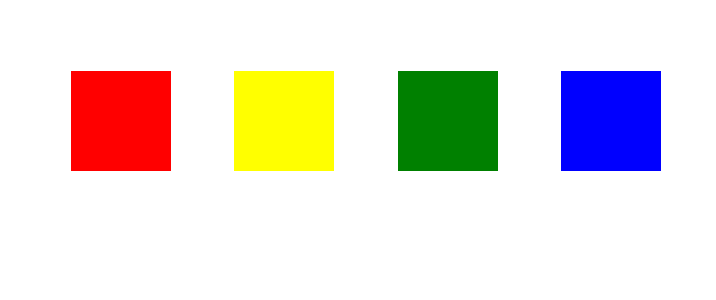
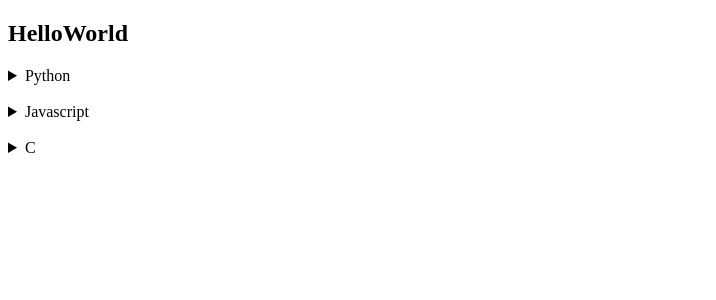
Before and after one commit to laresamdeola/ReactPractise, a React (Create React App) app: page / in a window 1280 px wide. Shown: the top 300 px of the page, without its empty margins (0-716 px from the left). Built offline with nearby package versions, Linux system fonts and the light colour scheme.

Commit message:
Update 4 files - HelloWorld Application

```diff
--- a/src/index.js
+++ b/src/index.js
@@ -1,8 +1,8 @@
 import React from "react";
 import { createRoot } from "react-dom/client";
-import { Awo } from "./reactbyprojects/Chapter 2/Inline CSS/AwoCSS";
+import { HelloWorld } from "./reactbyprojects/Chapter 3/HelloWorld";
 
 const rootElement = document.getElementById("root");
 const root = createRoot(rootElement);
 
-root.render(<Awo />);
+root.render(<HelloWorld />);
--- a/src/reactbyprojects/Chapter 2/Inline CSS/AwoCSS.jsx
+++ b/src/reactbyprojects/Chapter 2/Inline CSS/AwoCSS.jsx
@@ -10,6 +10,16 @@ const Awo = () => {
         return alert(elementStyle);
     }
 
+    // Example of Internal/Object Styling
+    const bluePropertyValue = {
+                                backgroundColor: "blue",
+                                width: "100px",
+                                height: "100px",
+                                display: "inline-block",
+                                marginLeft: "5%",
+                                marginTop: "5%"
+                            }
+
     return (
         <div>
             <div className="red-div" style={{backgroundColor: "red",
@@ -19,6 +29,7 @@ const Awo = () => {
                             marginLeft: "5%",
                             marginTop: "5%"}
                          } onClick={() => showProperty(".red-div")}></div>
+
             <div className="yellow-div" style={{backgroundColor: "yellow",
                             width: "100px",
                             height: "100px",
@@ -26,6 +37,7 @@ const Awo = () => {
                             marginLeft: "5%",
                             marginTop: "5%"}
                          } onClick={() => showProperty(".yellow-div")}></div>
+
             <div className="green-div" style={{backgroundColor: "green",
                             width: "100px",
                             height: "100px",
@@ -33,13 +45,9 @@ const Awo = () => {
                             marginLeft: "5%",
                             marginTop: "5%"}
                          } onClick={() => showProperty(".green-div")}></div>
-            <div className="blue-div" style={{backgroundColor: "blue",
-                            width: "100px",
-                            height: "100px",
-                            display: "inline-block",
-                            marginLeft: "5%",
-                            marginTop: "5%"}
-                         } onClick={() => showProperty(".blue-div")}></div>
+
+            <div className="blue-div" style={bluePropertyValue} onClick={() => showProperty(".blue-div")}></div>
+
         </div>
     );
 }
--- /dev/null
+++ b/src/reactbyprojects/Chapter 3/HelloWorld.jsx
@@ -0,0 +1,78 @@
+// 1. List of Programming Languages
+// 2. Props include: Language Name, Creator, Year Created, Major use
+// Major Identifier, Code of Hello World.
+
+import React from "react";
+
+const HelloWorld = () => {
+    const ProgrammingLanguage = (props) => {
+        return (
+            <section>
+                <details>
+                    <summary>{props.languageName}</summary>
+                    <h4>Creator : {props.languageCreator}</h4>
+                    <time datetime="2000">Year Created : {props.languageYearCreated}</time>
+                    <p>{props.languageIdiosyncracy}</p>
+                    <ol>
+                        <h4>Popular Usecases</h4>
+                        <li>{props.languageIndustry1}</li>
+                        <li>{props.languageIndustry2}</li>
+                        <li>{props.languageIndustry3}</li>
+                    </ol>
+                    <h4>Hello World in {props.languageName}</h4>
+                    <code>{props.languageCode}</code>
+                </details>
+            </section>
+        );
+    }
+
+    return (
+        <>
+            <h2><b>{HelloWorld.name}</b></h2>
+            <ProgrammingLanguage
+                languageName = "Python"
+                languageCreator = "Guido Van Rossum"
+                languageYearCreated = "1991"
+                languageIdiosyncracy = "Dynamic, easy to learn language for fast prototyping"
+                languageIndustry1 = "Machine Learning"
+                languageIndustry2 = "Artificial Intelligence"
+                languageIndustry3 = "Data Science"
+                languageCode = "print('Hello World')"
+            />
+
+            <br />
+
+            <ProgrammingLanguage
+                languageName = "Javascript"
+                languageCreator = "Brendan Eich"
+                languageYearCreated = "1995"
+                languageIdiosyncracy = "Multi-Paradigm language, efficient for building web technologies"
+                languageIndustry1 = "Internet & Web"
+                languageIndustry2 = "E-commerce"
+                languageIndustry3 = "Visualizations"
+                languageCode = "console.log('Hello World')"
+            />
+
+            <br />
+
+            <ProgrammingLanguage
+                languageName = "C"
+                languageCreator = "Dennis Ritchie"
+                languageYearCreated = "1972"
+                languageIdiosyncracy = "A general-purpose computer programming language"
+                languageIndustry1 = "Operating System"
+                languageIndustry2 = "Device Drivers"
+                languageIndustry3 = "Physical Computing"
+                languageCode = '#include <stdio.h>
+
+int main() {
+  printf("Hello World!");
+  return 0;
+}'
+            />
+
+        </>
+    );
+};
+
+export { HelloWorld };
```
Also changed, not shown: src/reactbyprojects/reactbyprojects.txt.
